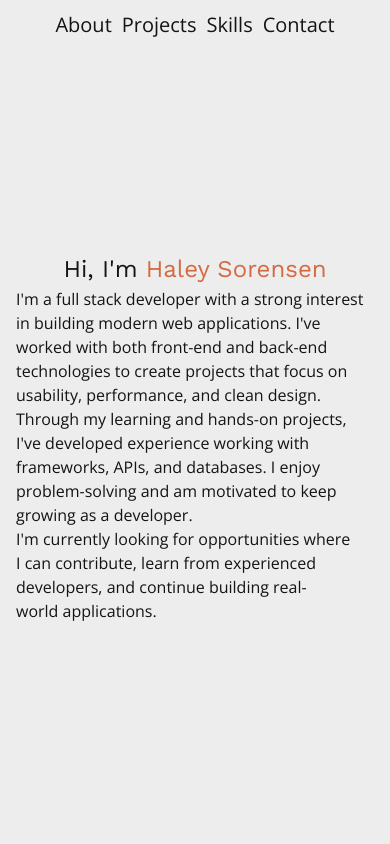
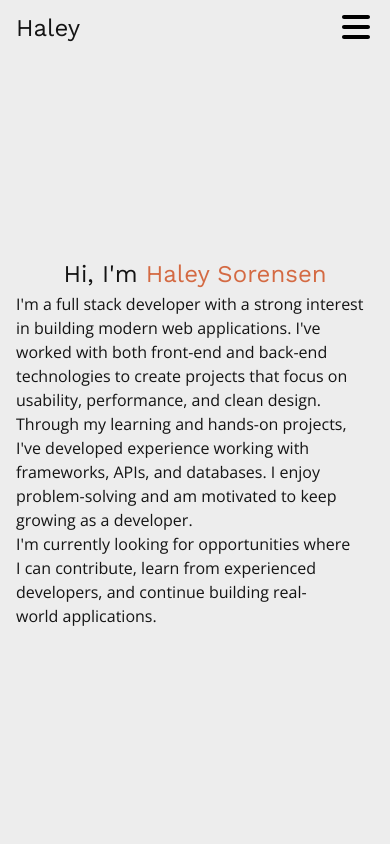
Before and after one commit to Hsoren31/Hsoren31.github.io, a React (Vite) app: page / in a window 390 px wide. Shown: the top 844 px of the page. Built offline with nearby package versions, Linux system fonts and the light colour scheme.

Commit message:
FEAT: add responsive hamburger style nav menu

```diff
--- a/src/App.jsx
+++ b/src/App.jsx
@@ -1,4 +1,5 @@
 import "./App.css";
+import Header from "./components/Header";
 import Project from "./components/Project";
 import wheresWaldo from "./assets/wheres_waldo.png";
 import inventoryApp from "./assets/inventory_app.png";
@@ -10,12 +11,7 @@ import battleship from "./assets/battleship.png";
 function App() {
   return (
     <>
-      <nav>
-        <a href="#About">About</a>
-        <a href="#Projects">Projects</a>
-        <a href="#Skills">Skills</a>
-        <a href="#Contact">Contact</a>
-      </nav>
+      <Header />
       <main>
         <section id="About">
           <h1>
--- /dev/null
+++ b/src/components/Header.jsx
@@ -0,0 +1,52 @@
+import { useState } from "react";
+export default function Header() {
+  const [hamburgerOpen, setHamburgerOpen] = useState(false);
+
+  function toggleHamburger() {
+    setHamburgerOpen(!hamburgerOpen);
+  }
+
+  return (
+    <header>
+      <div>
+        <h2>Haley</h2>
+      </div>
+
+      <button
+        className="mobile-nav-toggle"
+        aria-controls="primary-navigation"
+        aria-expanded={hamburgerOpen ? "true" : "false"}
+        onClick={toggleHamburger}
+      ></button>
+
+      <nav>
+        <ul
+          id="primary-navigation"
+          data-visible={hamburgerOpen ? "true" : "false"}
+          className={`primary-navigation ${hamburgerOpen ? "open" : "close"}`}
+        >
+          <li>
+            <a href="#About" onClick={toggleHamburger}>
+              About
+            </a>
+          </li>
+          <li>
+            <a href="#Projects" onClick={toggleHamburger}>
+              Projects
+            </a>
+          </li>
+          <li>
+            <a href="#Skills" onClick={toggleHamburger}>
+              Skills
+            </a>
+          </li>
+          <li>
+            <a href="#Contact" onClick={toggleHamburger}>
+              Contact
+            </a>
+          </li>
+        </ul>
+      </nav>
+    </header>
+  );
+}
--- a/src/index.css
+++ b/src/index.css
@@ -70,21 +70,67 @@ h4 {
   isolation: isolate;
 }
 
-nav {
+header {
   display: flex;
-  justify-content: center;
-  gap: 10px;
+  justify-content: space-between;
+  align-items: center;
+  padding: 0.6em 1em;
+
   position: sticky;
   top: 0;
-  padding: 0.5em 1em;
-  font-size: 1.25rem;
+
   background-color: var(--clr-white);
-  min-width: 100%;
+}
 
-  > a {
-    color: var(--clr-black);
-    font-weight: 400;
-    text-decoration: none;
+.mobile-nav-toggle {
+  display: none;
+}
+
+.primary-navigation {
+  display: flex;
+  flex-direction: row;
+  gap: 1rem;
+
+  list-style: none;
+  padding: 0;
+  margin: 0;
+
+  backdrop-filter: blur(1rem);
+}
+
+@media (max-width: 35em) {
+  .primary-navigation {
+    position: fixed;
+    z-index: 1000;
+    inset: 0 0 0 30%;
+
+    flex-direction: column;
+    padding: min(30vh, 10rem) 2em;
+
+    transform: translateX(100%);
+    transition: transform 350ms ease-out;
+  }
+
+  .primary-navigation[data-visible="true"] {
+    transform: translateX(0%);
+  }
+
+  .mobile-nav-toggle {
+    display: block;
+    position: absolute;
+    z-index: 9999;
+    top: 0.7em;
+    right: 1rem;
+    background-color: transparent;
+    background-image: url("assets/hamburger.svg");
+    background-repeat: no-repeat;
+    border: 0;
+    width: 2rem;
+    aspect-ratio: 1;
+  }
+
+  .mobile-nav-toggle[aria-expanded="true"] {
+    background-image: url("assets/xmark.svg");
   }
 }
 
```
Also changed, not shown: src/assets/hamburger.svg (added), src/assets/xmark.svg (added).
